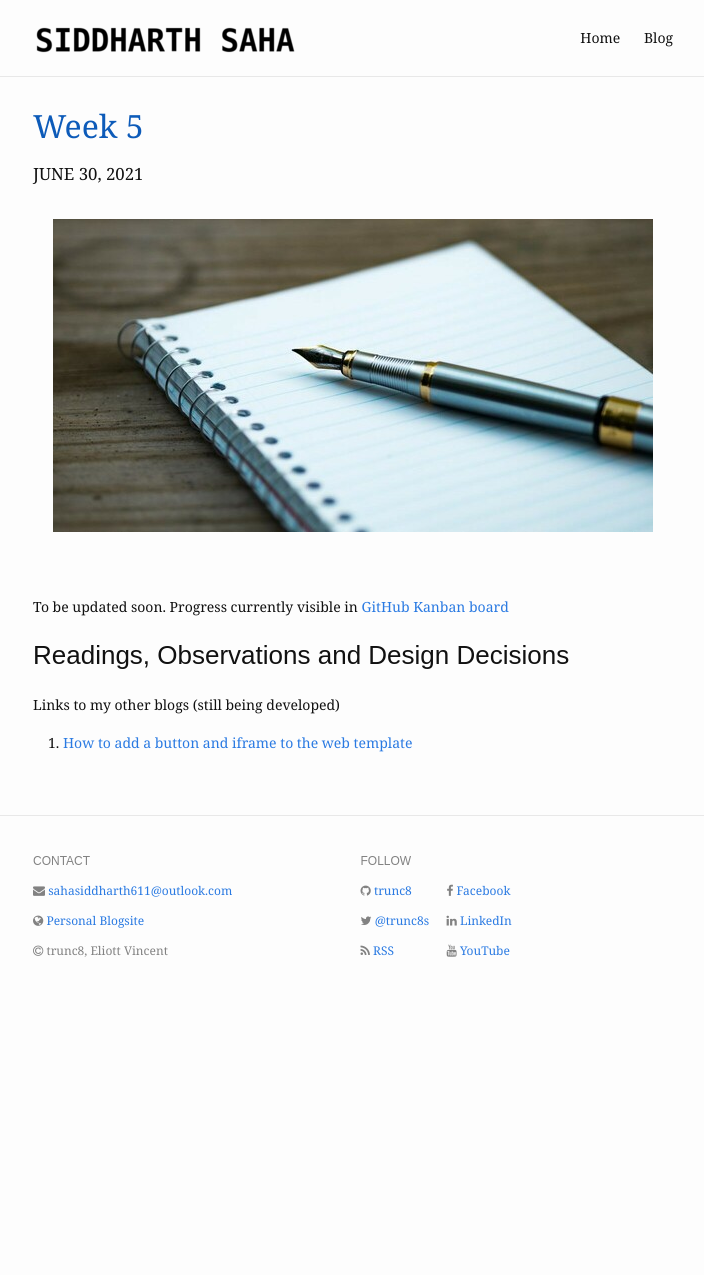
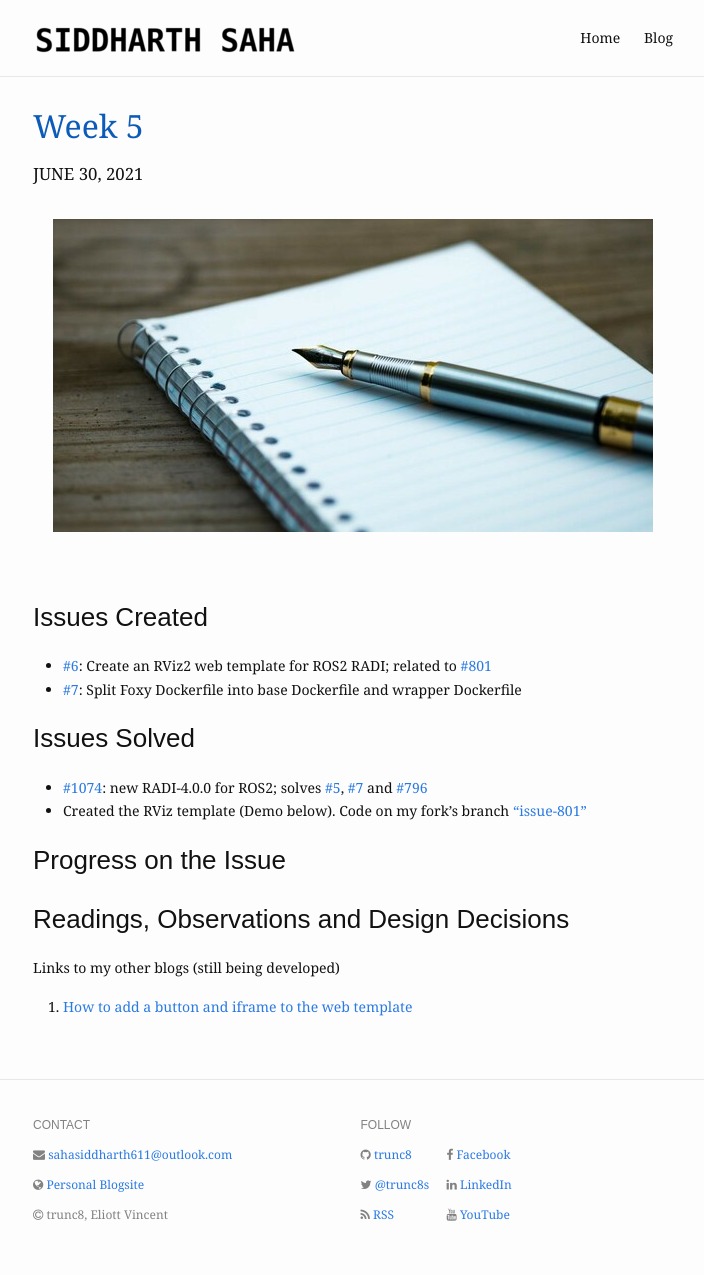
Before and after one commit to TheRoboticsClub/gsoc2021-Siddharth_Saha, a Jekyll site: the page built from docs/_posts/milestones/2021-06-30-week-5.md, in a window 1280 px wide. Shown: the whole page, without its empty margins (287-991 px from the left). Built offline with Jekyll 4.4.1, drawn with Linux system fonts in a browser that asks for light colours; nearby versions of some CDN libraries; before the commit the page ends 1011 px from its top, so only the background shows below that.

Commit message:
Added images for week5; updates to week4, week5 and roughwork blogs

```diff
--- a/docs/_posts/milestones/2021-06-30-week-5.md
+++ b/docs/_posts/milestones/2021-06-30-week-5.md
@@ -11,9 +11,26 @@ category: milestones
 <br />
 <br />
 
-To be updated soon. Progress currently visible in [GitHub Kanban board](https://github.com/TheRoboticsClub/gsoc2021-Siddharth_Saha/projects/1)
+
+### Issues Created
+- [#6][]: Create an RViz2 web template for ROS2 RADI; related to [#801][]
+- [#7][]: Split Foxy Dockerfile into base Dockerfile and wrapper Dockerfile
+
+### Issues Solved
+- [#1074][]: new RADI-4.0.0 for ROS2; solves [#5][], [#7][] and [#796][]
+- Created the RViz template (Demo below). Code on my fork's branch ["issue-801"](https://github.com/trunc8/RoboticsAcademy/tree/issue-801)
+
+### Progress on the Issue
 
 
 ### Readings, Observations and Design Decisions
 Links to my other blogs (still being developed)
 1. [How to add a button and iframe to the web template](https://theroboticsclub.github.io/gsoc2021-Siddharth_Saha/2021/07/01/how-to-add-button)
+
+
+[#5]: https://github.com/TheRoboticsClub/gsoc2021-Siddharth_Saha/issues/5 "Issue #5"
+[#6]: https://github.com/TheRoboticsClub/gsoc2021-Siddharth_Saha/issues/6 "Issue #6"
+[#7]: https://github.com/TheRoboticsClub/gsoc2021-Siddharth_Saha/issues/7 "Issue #7"
+[#796]: https://github.com/JdeRobot/RoboticsAcademy/issues/796 "Issue #796"
+[#801]: https://github.com/JdeRobot/RoboticsAcademy/issues/801 "Issue #801"
+[#1074]: https://github.com/JdeRobot/RoboticsAcademy/pull/1074 "Pull request #1074"
```
Also changed, not shown: docs/_posts/milestones/2021-06-23-week-4.md (+2 -1 lines), docs/_posts/scribbles/2021-05-17-roughwork.md (+3 -3 lines), docs/assets/img/content/week5/Screenshot from 2021-06-30 20-58-02.png (added), docs/assets/img/content/week5/Screenshot from 2021-07-01 03-12-42.png (added), docs/assets/img/content/week5/Screenshot from 2021-07-01 17-48-36.png (added), docs/assets/img/content/week5/all-three-iframes-rviz-display-2.png (added), docs/assets/img/content/week5/all-three-iframes-rviz-inactive.png (added), docs/assets/img/content/week5/button-responsive.png (added), docs/assets/img/content/week5/gazebo-100-100-gui-ini.png (added), docs/assets/img/content/week5/gazebo-100-100.png (added), docs/assets/img/content/week5/gazebo-quirk.png (added), docs/assets/img/content/week5/gazebo-quirk2.png (added), docs/assets/img/content/week5/gzclient-display-0.png (added).
